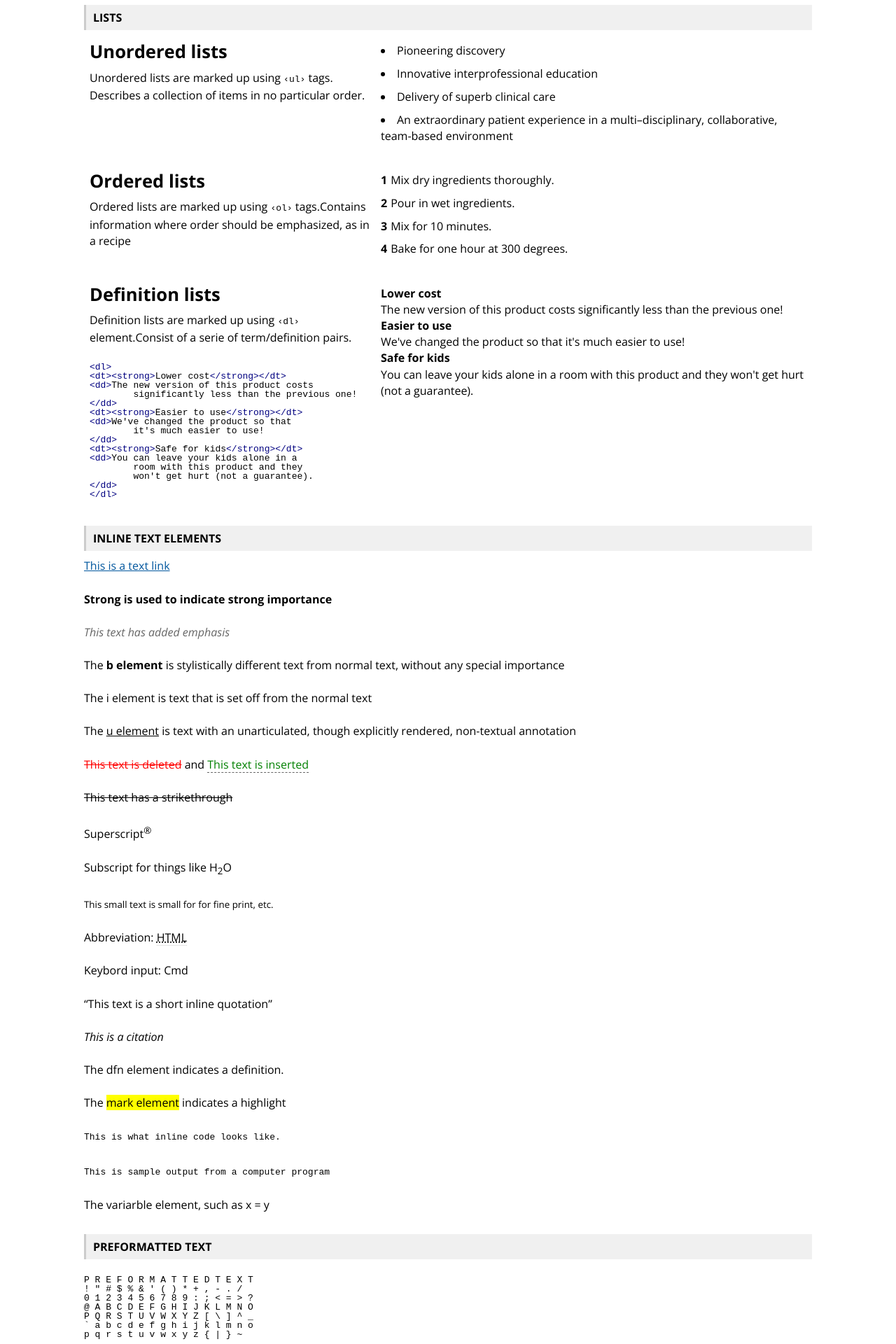
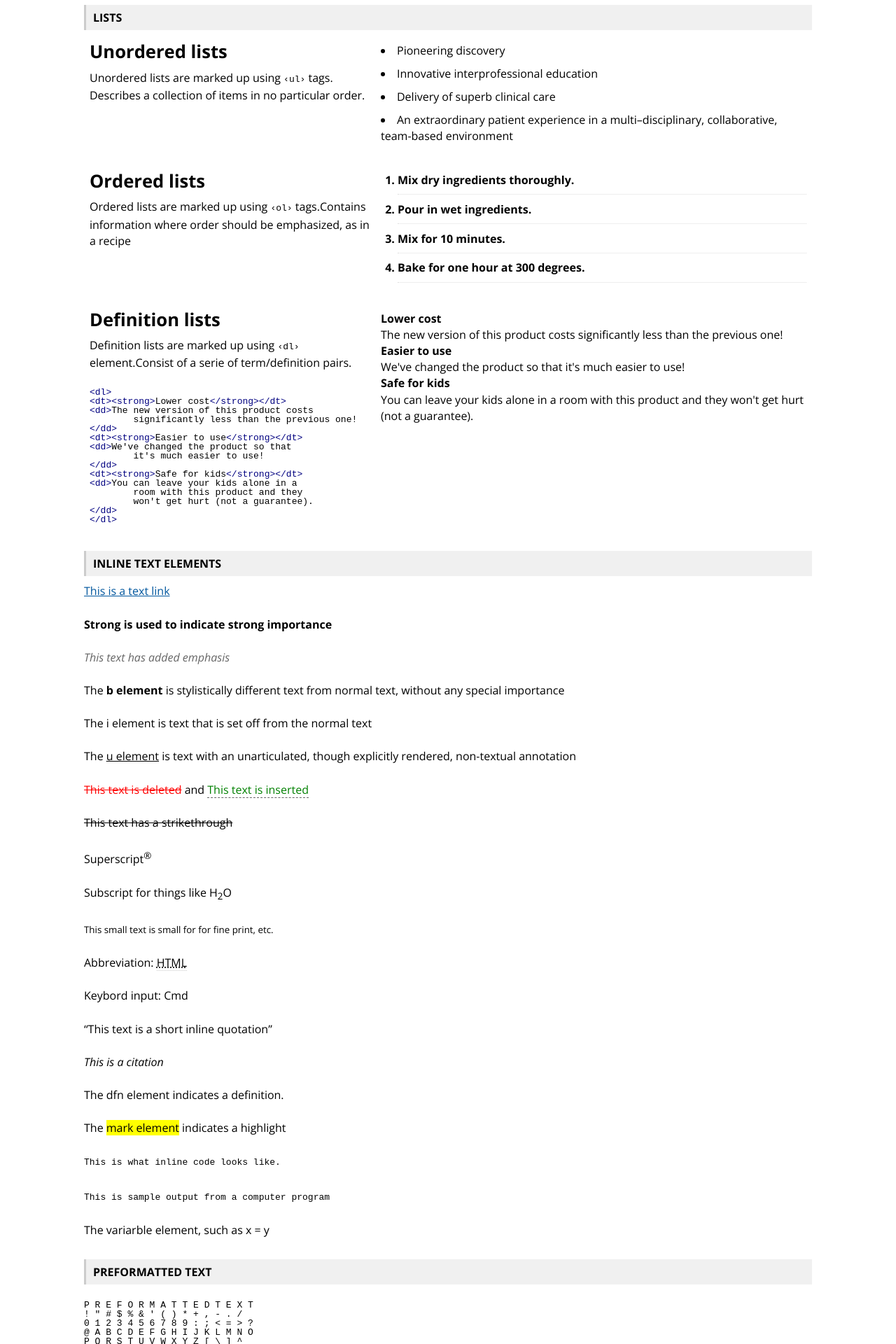
Before and after one commit to hc-webcom/uihc-styleguide, a Jekyll site: the page built from index.html, in a window 1280 px wide. Shown: the part 2776-4696 px from the top of the page at 70% size. Built offline with Jekyll 4.4.1, drawn with Linux system fonts in a browser that asks for light colours.

Commit message:
ordered lists and striped tables

```diff
--- a/css/main.css
+++ b/css/main.css
@@ -81,9 +81,10 @@ p.secondary {font-size:.9em;line-height: 1.3;}
 ul {list-style-type: disc;list-style-position: inside;}
 li {margin-bottom: .6em;}
 
-ol {list-style-position: inside; counter-reset: my-counter;}
+ol {list-style-position: outside; margin-left:1.5em;}
+ol li {padding-bottom:.5em;border-bottom:1px dotted #ddd;font-weight: bold;list-style-type: decimal;}
 
-ol li:before {content:counter(my-counter,decimal);counter-increment:my-counter;font-weight:bold;margin-right:5px;}
+
 
 dt {font-weight: bold;}
 
@@ -111,9 +112,11 @@ cite {font-style: italic;}
 code,samp,pre,cmd {font-family: monospace;}
 
 table {text-align: left;}
-thead {background:#7b7566;color:#fff;font-weight:bold;}
+thead {background:#000;color:#e0ae31;font-weight:bold;}
 th,td{padding:10px 15px;}
 tr {border-bottom:1px #eee solid;}
+
+table.striped tbody tr:nth-child(odd) td {background:#f0f0f0;}
 
 /*****************************************************************************/
 /*
```
